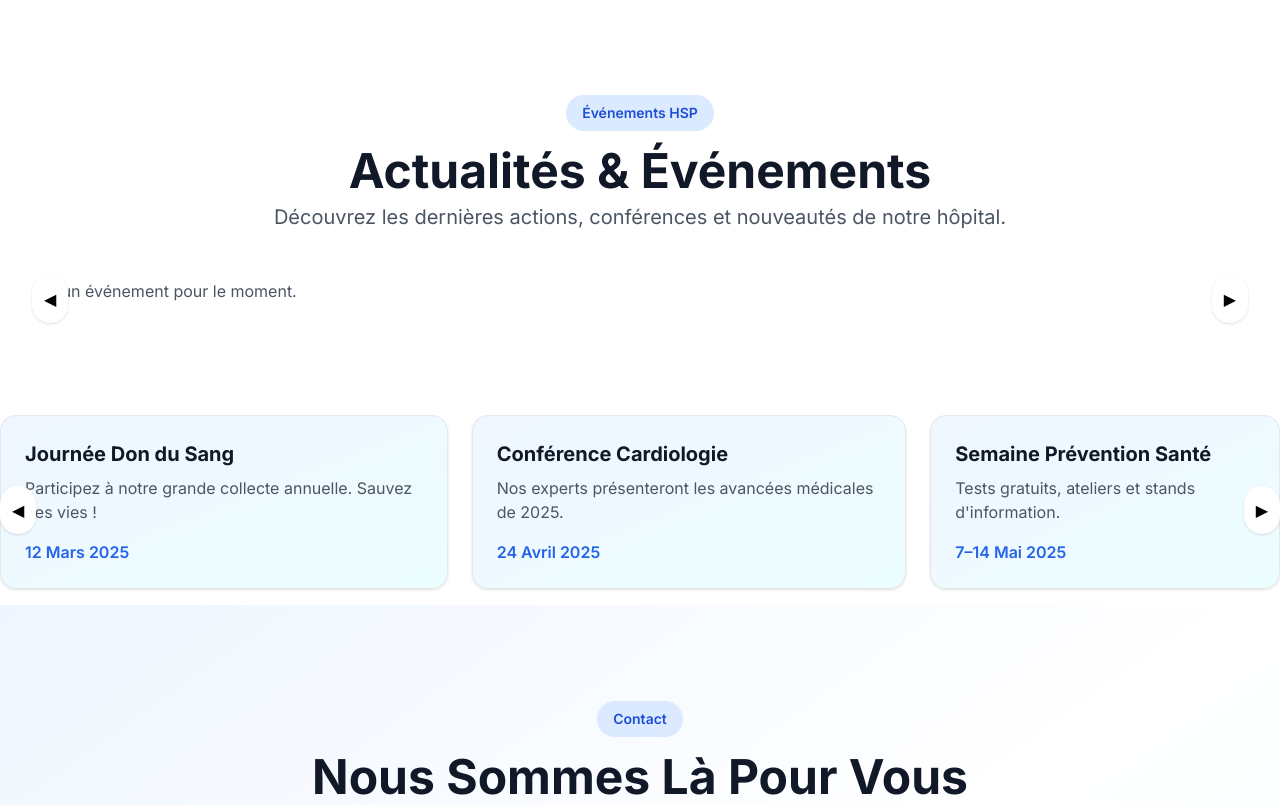
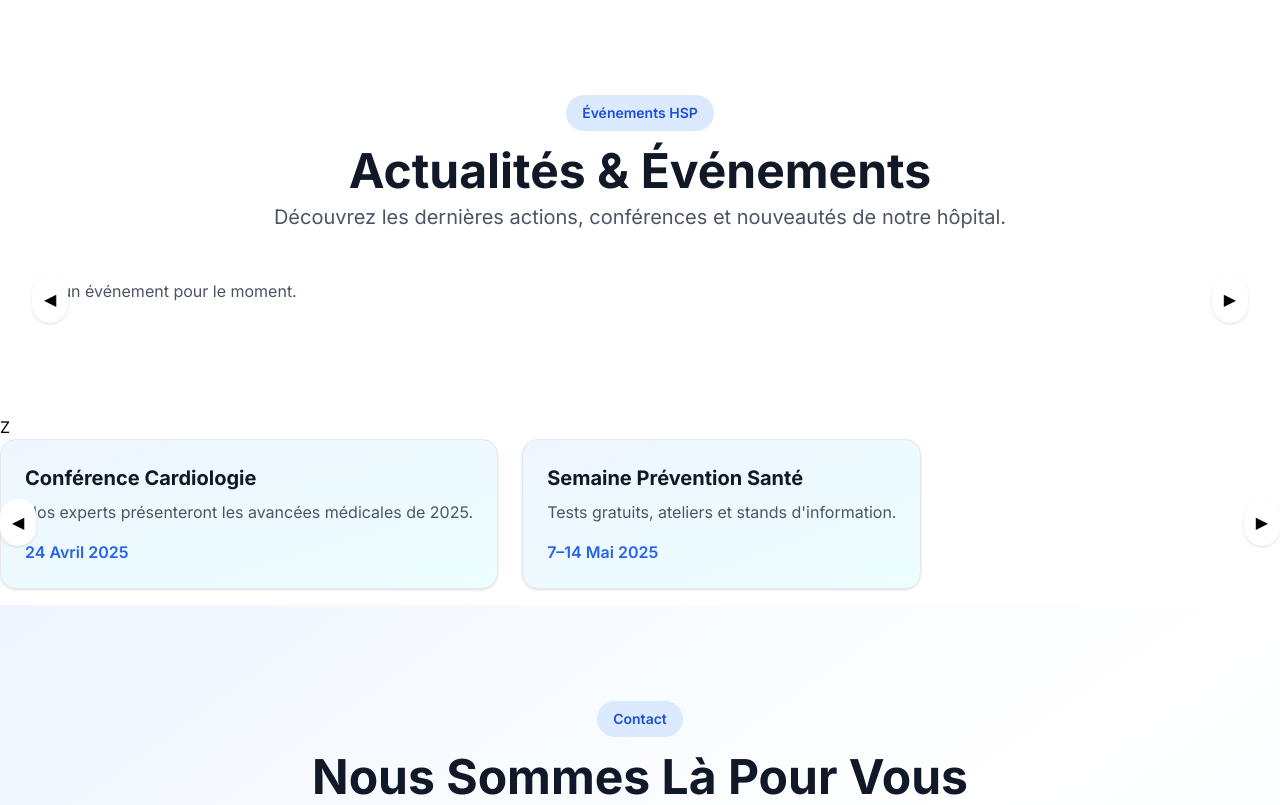
Before and after one commit to Miavoudila-Ivann/hsp, a PHP site: page /hsp/ in a window 1280 px wide. Shown: the part 3716-4521 px from the top of the page. Run offline with PHP 8.4, Linux system fonts and the light colour scheme; data that the repository does not hold is empty; some libraries are stand-ins or nearby versions.

Commit message:
Supression de l'event 1

```diff
--- a/index.php
+++ b/index.php
@@ -461,20 +461,13 @@ $hours = [
         });
     }
 </script>
-
+Z
         <!-- CARROUSEL EVENTS -->
         <div class="relative">
             <div id="eventCarousel"
                  class="flex overflow-x-auto space-x-6 pb-4 snap-x snap-mandatory scroll-smooth">
 
-                <!-- ÉVÉNEMENT 1 -->
-                <div class="min-w-[320px] snap-center bg-gradient-to-br from-blue-50 to-cyan-50 border rounded-2xl p-6 shadow hover:shadow-xl transition-all duration-300">
-                    <h3 class="text-xl font-bold text-gray-900 mb-2">Journée Don du Sang</h3>
-                    <p class="text-gray-600 mb-4">
-                        Participez à notre grande collecte annuelle. Sauvez des vies !
-                    </p>
-                    <div class="text-blue-600 font-semibold">12 Mars 2025</div>
-                </div>
+
 
                 <!-- ÉVÉNEMENT 2 -->
                 <div class="min-w-[320px] snap-center bg-gradient-to-br from-blue-50 to-cyan-50 border rounded-2xl p-6 shadow hover:shadow-xl transition-all duration-300">
```
